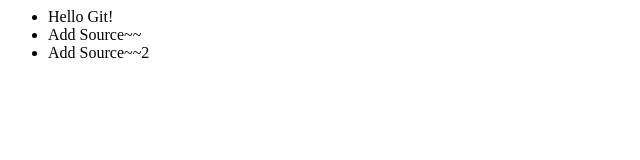
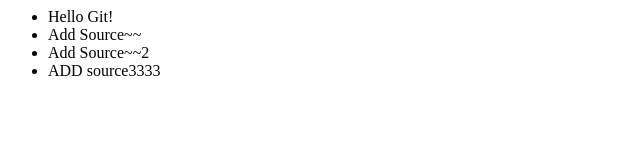
Before and after one commit to devjohnnykim/test_sourcetree, a plain HTML site: page index.html in a window 1280 px wide. Shown: the whole page, without its empty margins (0-640 px from the left). Drawn offline with Linux system fonts and the light colour scheme.

Commit message:
add source 3

```diff
--- a/index.html
+++ b/index.html
@@ -7,6 +7,8 @@
             <li>Hello Git!</li>
             <li>Add Source~~</li>
             <li>Add Source~~2</li>
+
+            <li>ADD source3333</li>
         </ul>
     </body>
 </html>
```
